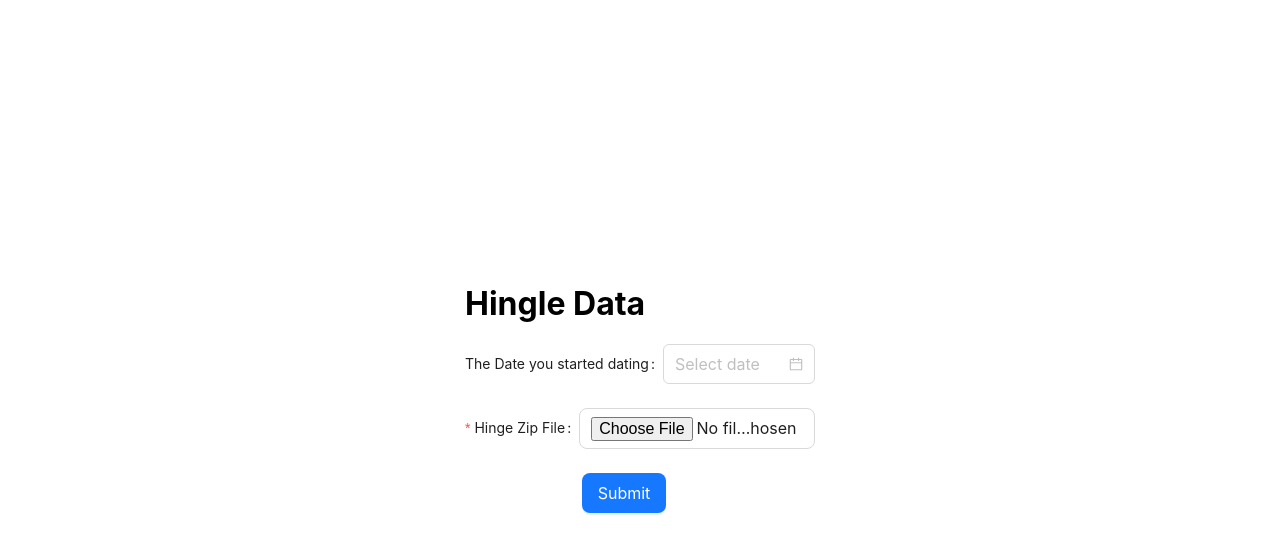
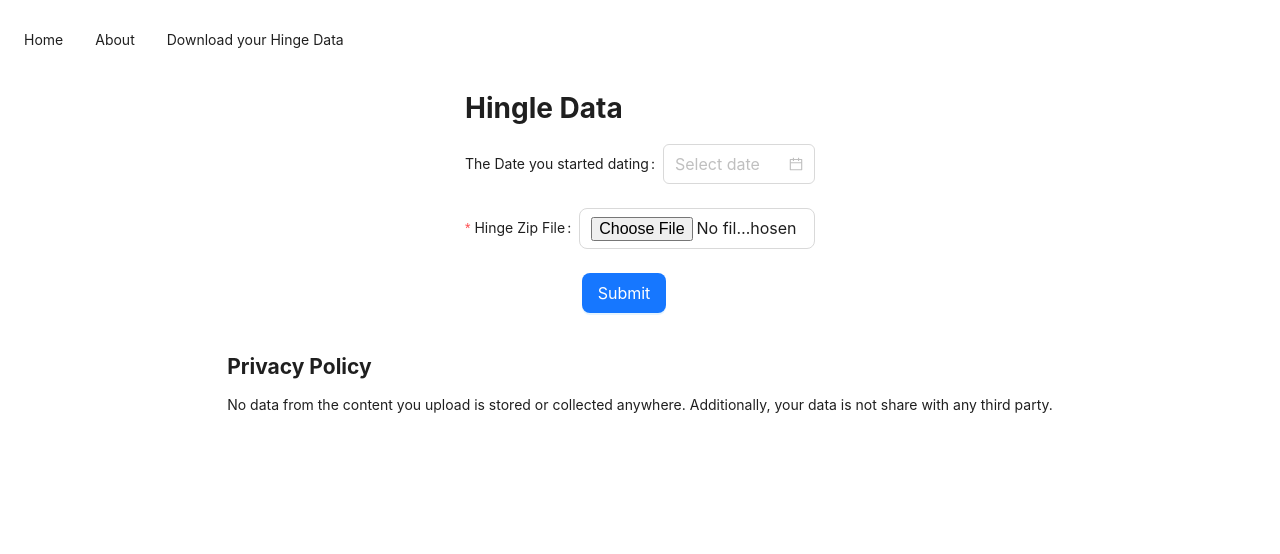
Before and after one commit to cjoshmartin/hinge-wrap-up, a Next.js app: page / in a window 1280 px wide. Shown: the top 554 px of the page. Built offline with nearby package versions, Linux system fonts and the light colour scheme.

Commit message:
pushing to the web

```diff
--- /dev/null
+++ b/components/Nav.tsx
@@ -0,0 +1,18 @@
+// import { AppstoreOutlined, MailOutlined } from "@ant-design/icons";
+import { Menu } from "antd";
+import Link from "next/link";
+export default function Nav() {
+  return (
+    <Menu mode="horizontal">
+      <Link href="/">
+        <Menu.Item>Home</Menu.Item>
+      </Link>
+      <Link href="/about">
+        <Menu.Item>About</Menu.Item>
+      </Link>
+      <Link href="/how-to-download">
+        <Menu.Item>Download your Hinge Data</Menu.Item>
+      </Link>
+    </Menu>
+  );
+}
--- a/components/charts/BarChart.tsx
+++ b/components/charts/BarChart.tsx
@@ -20,7 +20,7 @@
           labels: ["Likes without Comments", "Likes with Comments"],
           datasets: [
             {
-              axis: "x",
+              // axis: "x",
               data: props.data,
               backgroundColor: props.colors,
             },
--- a/components/results.tsx
+++ b/components/results.tsx
@@ -1,3 +1,4 @@
+import { Button } from "antd";
 import html2canvas from "html2canvas";
 import moment, { MomentInput } from "moment";
 import { PropsWithChildren, useMemo } from "react";
@@ -47,6 +48,7 @@
 interface ContentAreaProps {
   title: string;
   isReversed?: boolean;
+  style?: any
 }
 
 function Numbers(props: PropsWithChildren<any>) {
@@ -78,6 +80,7 @@
         alignContent: "space-between",
         justifyContent: "space-between",
         alignItems: "center",
+        ...props.style
       }}
     >
       <h2
@@ -183,7 +186,7 @@
       <div
         style={{
           width: "800px",
-          height: "1250px",
+          height: "1400px",
           border: "3px solid #D3D3D3",
           borderRadius: "1%",
           display: "flex",
@@ -208,8 +211,8 @@
             {props.ratio.match2like}% of your <br /> Likes Turned <br /> Matches
           </h2>
         </PercentageFact>
-        <ContentArea title="Conversations had" isReversed={true}>
-          <h2>{props.numberOfLikes} Likes</h2>
+        <ContentArea title="Matches Recived" isReversed={true}>
+          <h2>{props.numberOfMatches} Matches</h2>
         </ContentArea>
         <PercentageFact isReversed={true}>
           <h2>
@@ -219,6 +222,9 @@
             Conversations{" "}
           </h2>
         </PercentageFact>
+        <ContentArea title="Conversations Had" style={{marginBottom: '18px'}}>
+          <h2>{props.chats.total} Matches</h2>
+        </ContentArea>
         <Result>
           <h2>{props.metUps.actualMet} Dates</h2>
           <small>
@@ -227,7 +233,19 @@
         </Result>
         <Footer />
       </div>
-      <button onClick={onDowload}>Download Image of Wrap</button>
+      <div
+        style={{
+          display: "flex",
+          flexDirection: "row",
+          margin: "18px",
+          alignItems: "center",
+          justifyContent: "center",
+        }}
+      >
+        <Button onClick={onDowload} type="primary">
+          Download Image
+        </Button>
+      </div>
     </section>
   );
 }
--- /dev/null
+++ b/layout/layout.tsx
@@ -0,0 +1,30 @@
+import { Layout as _Layout, Space } from "antd";
+import Nav from "../components/Nav";
+const { Header, Content } = _Layout;
+
+const headerStyle: React.CSSProperties = {
+  backgroundColor: "inherit",
+  padding: 0,
+};
+
+const contentStyle: React.CSSProperties = {
+  backgroundColor: "#FFF",
+  display: "flex",
+  flexDirection: "column",
+  alignItems: "center",
+};
+
+export default function Layout(props: any){
+    return (
+    <Space direction="vertical" style={{ width: "100%" }} size={[0, 48]}>
+      <_Layout>
+        <Header style={headerStyle}>
+          <Nav />
+        </Header>
+        <Content style={contentStyle}>
+            {props.children}
+        </Content>
+      </_Layout>
+    </Space>
+    )
+}
--- a/package.json
+++ b/package.json
@@ -6,6 +6,7 @@
     "start": "next start"
   },
   "dependencies": {
+    "@types/multer": "^1.4.7",
     "adm-zip": "^0.5.10",
     "antd": "^5.4.0",
     "chart.js": "^4.2.1",
--- a/pages/index.tsx
+++ b/pages/index.tsx
@@ -1,13 +1,7 @@
+import { Button, DatePicker, Form, Input } from "antd";
 import { useState } from "react";
 import Results from "../components/results";
-import styles from "../styles/Home.module.css";
-
-import { Button, DatePicker, Form, Input } from "antd";
-
-import { CategoryScale } from "chart.js";
-import Chart from "chart.js/auto";
-
-Chart.register(CategoryScale);
+import Layout from "../layout/layout";
 
 const __data = {
   numberOfLikes: 320,
@@ -58,7 +52,7 @@
   };
 
   return (
-    <div className={styles.container}>
+    <Layout>
       {!matchData && (
         <div>
           <h1>Hingle Data</h1>
@@ -90,66 +84,22 @@
       {matchData && (
         <div>
           <div>
-            <h1>file has been successful</h1>
-            <button onClick={() => setMatchData(undefined)}>
-              Upload another File
-            </button>
+            <Button type="link" onClick={() => setMatchData(undefined)}>
+              {"<< Upload Other Data"}
+            </Button>
           </div>
 
           <Results {...matchData} />
         </div>
       )}
 
-      <style jsx>{`
-        main {
-          padding: 5rem 0;
-          flex: 1;
-          display: flex;
-          flex-direction: column;
-          justify-content: center;
-          align-items: center;
-        }
-        footer {
-          width: 100%;
-          height: 100px;
-          border-top: 1px solid #eaeaea;
-          display: flex;
-          justify-content: center;
-          align-items: center;
-        }
-        footer img {
-          margin-left: 0.5rem;
-        }
-        footer a {
-          display: flex;
-          justify-content: center;
-          align-items: center;
-          text-decoration: none;
-          color: inherit;
-        }
-        code {
-          background: #fafafa;
-          border-radius: 5px;
-          padding: 0.75rem;
-          font-size: 1.1rem;
-          font-family: Menlo, Monaco, Lucida Console, Liberation Mono,
-            DejaVu Sans Mono, Bitstream Vera Sans Mono, Courier New, monospace;
-        }
-      `}</style>
-
-      <style jsx global>{`
-        html,
-        body {
-          padding: 0;
-          margin: 0;
-          font-family: -apple-system, BlinkMacSystemFont, Segoe UI, Roboto,
-            Oxygen, Ubuntu, Cantarell, Fira Sans, Droid Sans, Helvetica Neue,
-            sans-serif;
-        }
-        * {
-          box-sizing: border-box;
-        }
-      `}</style>
-    </div>
+      <div>
+        <h2>Privacy Policy</h2>
+        <p>
+          No data from the content you upload is stored or collected anywhere.
+          Additionally, your data is not share with any third party.
+        </p>
+      </div>
+    </Layout>
   );
 }
```
Also changed, not shown: pages/about.tsx (added, +25 -0 lines), pages/api/upload.ts (+8 -4 lines), pages/how-to-download.tsx (added, +8 -0 lines), 1 other file (tests, documents, lock files or other folders).
